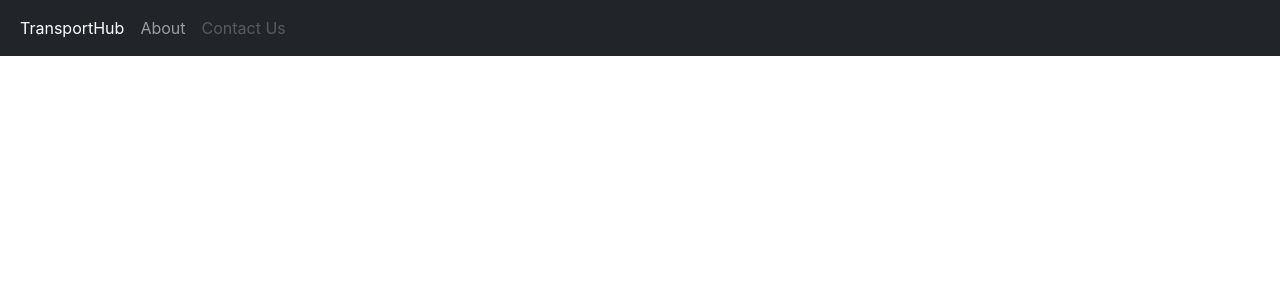
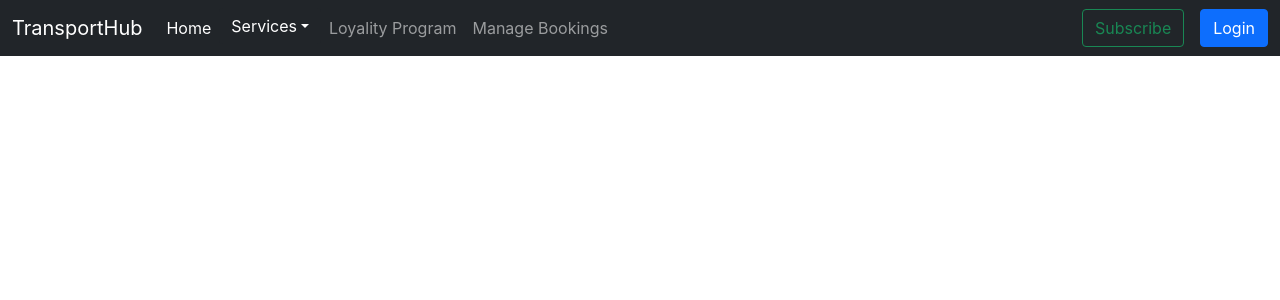
Before and after one commit to AQSA-ABDULLAH/Transport_Hub, a React (Create React App) app in the folder Code/Client/users/: page / in a window 1280 px wide. Shown: the top 300 px of the page. Built offline with nearby package versions, Linux system fonts and the light colour scheme.

Commit message:
complete Navbar

```diff
--- a/Code/Client/users/package.json
+++ b/Code/Client/users/package.json
@@ -6,7 +6,9 @@
     "@testing-library/jest-dom": "^5.17.0",
     "@testing-library/react": "^13.4.0",
     "@testing-library/user-event": "^13.5.0",
+    "bootstrap": "^5.3.2",
     "react": "^18.2.0",
+    "react-bootstrap": "^2.9.1",
     "react-dom": "^18.2.0",
     "react-scripts": "^5.0.1",
     "web-vitals": "^2.1.4"
--- a/Code/Client/users/src/App.js
+++ b/Code/Client/users/src/App.js
@@ -5,7 +5,7 @@ import Navbar from './components/Navbar';
 function App() {
   return (
    <>
-   <Navbar name="TransportHub"/>
+   <Navbar title="TransportHub" services="Services" LP="Loyality Program" MS="Manage Bookings" Subscribe="Subscribe" />
 
    </>
   );
--- /dev/null
+++ b/Code/Client/users/src/CSS/style.css
@@ -0,0 +1,17 @@
+.custom-dropdown-toggle {
+    background-color: rgba(var(--bs-dark-rgb),var(--bs-bg-opacity));
+    border: white;
+  }
+  .custom-dropdown-toggle:focus {
+    outline: rgba(var(--bs-dark-rgb),var(--bs-bg-opacity));
+  }
+  .custom-dropdown-toggle:hover {
+    background-color: rgba(var(--bs-dark-rgb),var(--bs-bg-opacity));
+  }
+  .custom-dropdown-toggle:active {
+    background-color: rgba(var(--bs-dark-rgb),var(--bs-bg-opacity));
+    outline: rgba(var(--bs-dark-rgb),var(--bs-bg-opacity));
+  }
+  .custom-dropdown-toggle + .dropdown-menu a {
+    color: rgba(var(--bs-dark-rgb),var(--bs-bg-opacity));
+  }
--- a/Code/Client/users/src/components/Navbar.js
+++ b/Code/Client/users/src/components/Navbar.js
@@ -1,22 +1,45 @@
 import React from 'react'
 import PropTypes from 'prop-types'
+import { Dropdown } from 'react-bootstrap';
+import '../CSS/style.css';
 export default function Navbar(props) {
     return (
-        <nav className="navbar navbar-expand-lg navbar-dark bg-dark">
-        <div className="container-fluid">
-          <div className="collapse navbar-collapse" id="navbarSupportedContent">
-            <ul className="navbar-nav me-auto mb-2 mb-lg-0">
-              <li className="nav-item">
-                <a className="nav-link active" aria-current="page" href="/">{props.name}</a>
+      <nav class="navbar navbar-expand-lg navbar-dark bg-dark">
+  <div class="container-fluid">
+    <a class="navbar-brand" href="/">{props.title}</a>
+    <button class="navbar-toggler" type="button" data-bs-toggle="collapse" data-bs-target="/navbarSupportedContent" aria-controls="navbarSupportedContent" aria-expanded="false" aria-label="Toggle navigation">
+      <span class="navbar-toggler-icon"></span>
+    </button>
+    <div class="collapse navbar-collapse" id="navbarSupportedContent">
+      <ul class="navbar-nav me-auto mb-2 mb-lg-0">
+        <li class="nav-item">
+          <a class="nav-link active" aria-current="page" href="/">{props.home}</a>
         </li>
-              <li className="nav-item">
-                <a className="nav-link" href="/">{props.about}</a>
+        <li class="nav-item dropdown">
+        <Dropdown>
+      <Dropdown.Toggle className="custom-dropdown-toggle" >
+        {props.services}
+      </Dropdown.Toggle>
+
+      <Dropdown.Menu>
+        <Dropdown.Item href="/">Car Rentals</Dropdown.Item>
+        <Dropdown.Item href="/">Recreational Trips</Dropdown.Item>
+        <Dropdown.Item href="/">Goods Shipment</Dropdown.Item>
+        <Dropdown.Item href="/">Parcel pickup</Dropdown.Item>
+      </Dropdown.Menu>
+    </Dropdown>
         </li>
-              <li className="nav-item">
-                <a className="nav-link disabled" href='/'>Contact Us</a>
+        <li class="nav-item">
+          <a class="nav-link" href="/">{props.LP}</a>
+        </li>
+        <li class="nav-item">
+          <a class="nav-link" href="/">{props.MS}</a>
         </li>
       </ul>
-
+      <div class="d-flex" >
+        <button class="btn btn-outline-success mx-3" type="submit">{props.Subscribe}</button>
+        <button class="btn btn-primary" type="submit">{props.Login}</button>
+      </div>
     </div>
   </div>
 </nav>
@@ -25,9 +48,15 @@ export default function Navbar(props) {
 }
 Navbar.propTypes = {
     title: PropTypes.string,
-    about: PropTypes.string
+    home: PropTypes.string,
+    services: PropTypes.string,
+    LP: PropTypes.string,
+    MS: PropTypes.string,
+    Subscribe: PropTypes.string,
+    Login: PropTypes.string,
   }
 Navbar.defaultProps = {
 
-    about: "About"
+    home: "Home",
+    Login:"Login"
   }
```
Also changed, not shown: 1 other file (tests, documents, lock files or other folders). Lines whose indentation alone changed are shown as unchanged.
